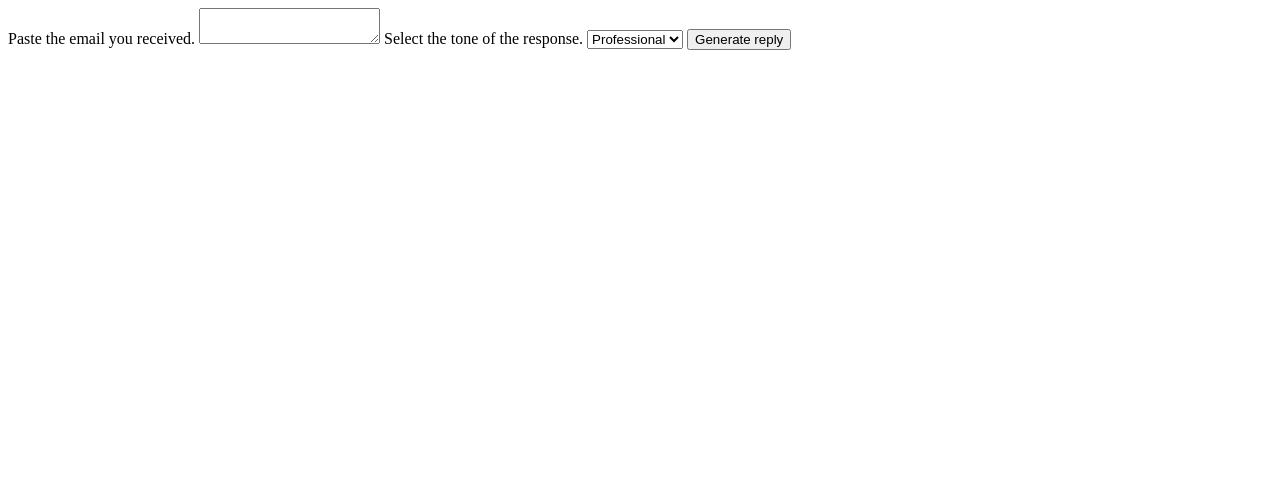
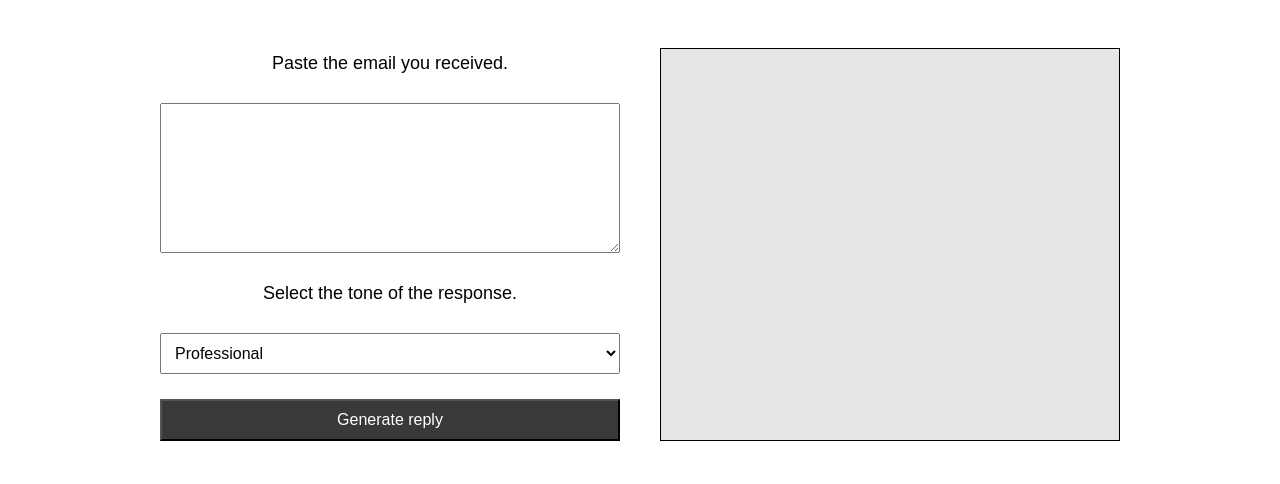
Before and after one commit to chibunduekwunife/email-responder, a website: page index.html in a window 1280 px wide. Drawn offline with Linux system fonts and the light colour scheme.

Commit message:
add CSS styling

```diff
--- a/index.html
+++ b/index.html
@@ -4,8 +4,11 @@
         <meta charset="UTF-8">
         <meta name="viewport" content="width=device-width, initial-scale=1.0">
         <title>Email Responder</title>
+        <link rel="stylesheet" href="styles.css">
     </head>
     <body>
+        <div class="page">
+            <div class="container">
                 <label for="emailInput">Paste the email you received.</label>
                 <textarea id="emailInput"></textarea>
                 <label for="toneSelect">Select the tone of the response.</label>
@@ -15,8 +18,10 @@
                     <option value="concise">Concise</option>
                 </select>
                 <button id="button" onclick="generateReply()">Generate reply</button>
-        <div id="output">
+            </div>
+            <div id="output" class="output">
 
+            </div>
         </div>
         <script src="script.js"></script>
     </body>
--- /dev/null
+++ b/styles.css
@@ -0,0 +1,64 @@
+* {
+    box-sizing: border-box;
+}
+
+.page {
+    display: grid;
+    grid-template-columns: 1fr 1fr;
+    gap: 40px;
+    max-width: 1000px;
+    margin: 0 auto;
+    padding: 40px 20px;
+}
+
+@media (max-width: 768px) {
+    .page {
+        grid-template-columns: 1fr;
+    }
+}
+
+body {
+    font-family: sans-serif;
+    font-size: large;
+    line-height: 30px;
+}
+
+textarea {
+    resize: vertical;
+    height: 150px;
+}
+
+textarea, select, button {
+    width: 100%;
+    font-size: medium;
+    padding: 10px;
+}
+
+button {
+    background-color: rgb(57, 57, 57);
+    color: white;
+}
+
+button:hover {
+    background-color: rgb(29, 29, 29);
+    transition: background-color 0.1s ease-in-out;
+}
+
+button:disabled {
+    background-color: rgb(84, 84, 84);;
+}
+
+.container {
+    display: flex;
+    flex-direction: column;
+    align-items: center;
+    gap: 25px;
+    width: 100%;
+}
+
+.output {
+    padding: 10px;
+    background-color: rgb(230, 230, 230);
+    min-height: 150px;
+    border: 1px solid black;
+}
```
Lines whose indentation alone changed are shown as unchanged.
